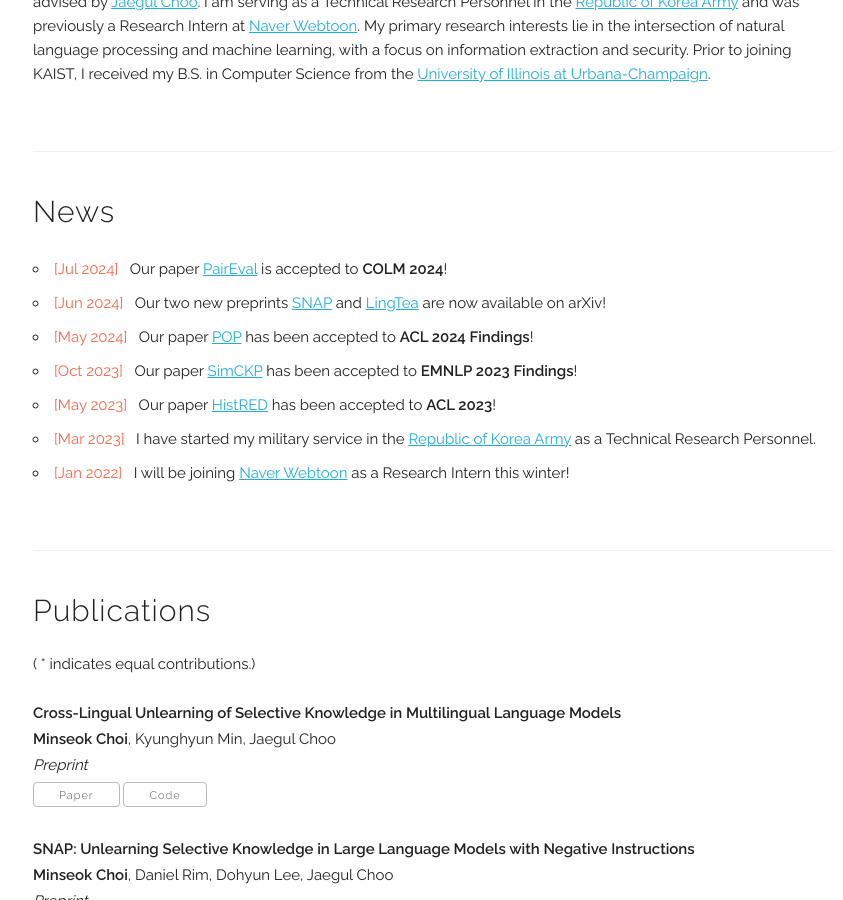
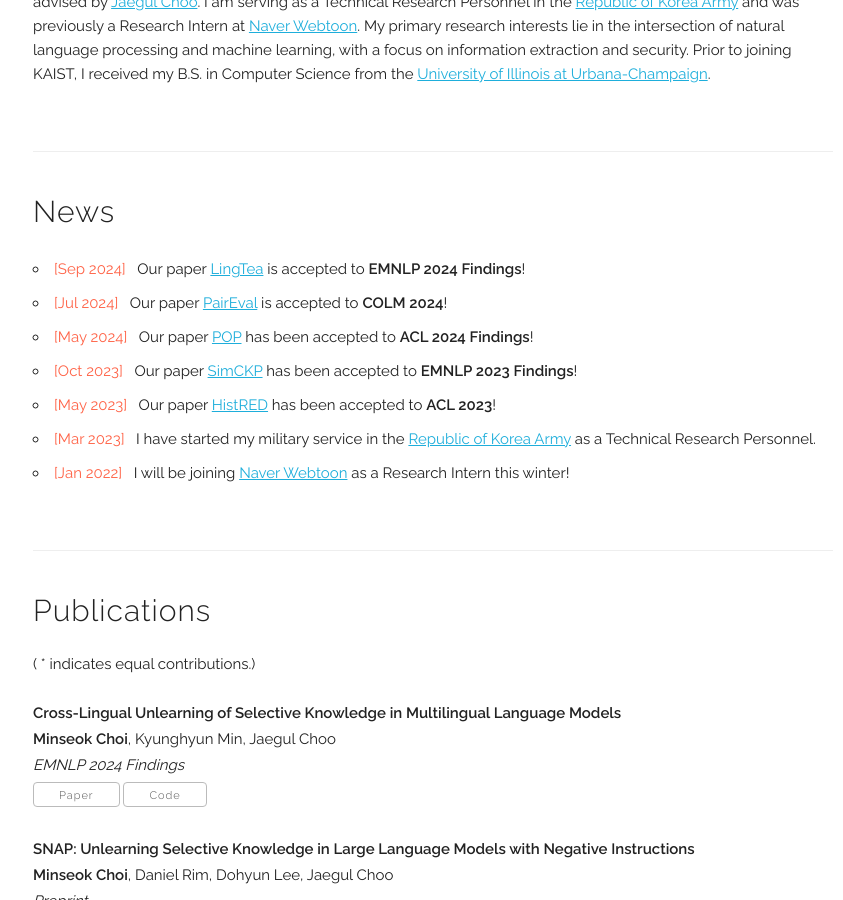
Before and after one commit to brightjade/brightjade.github.io, a Jekyll site: the page built from index.html, in a window 1280 px wide and 900 px high, scrolled down 429 px. Shown: the whole window, without its empty margins (207-1050 px from the left). Built offline with Jekyll 4.4.1, drawn with Linux system fonts in a browser that asks for light colours; nearby versions of some CDN libraries; some web fonts are replaced.

Commit message:
add emnlp 2024

```diff
--- a/_data/publications.yaml
+++ b/_data/publications.yaml
@@ -2,7 +2,7 @@ papers:
 
   - title: "Cross-Lingual Unlearning of Selective Knowledge in Multilingual Language Models"
     authors: "<b>Minseok Choi</b>, Kyunghyun Min, Jaegul Choo"
-    venue: "Preprint"
+    venue: "EMNLP 2024 Findings"
     paper_pdf: "https://arxiv.org/abs/2406.12354"
     code: "https://github.com/brightjade/multilingual-unlearning"
     selected: y
--- a/index.html
+++ b/index.html
@@ -20,12 +20,12 @@ title: Home
   <p>
     <ul>
       <li>
+        <b style="color: #FF6347; font-weight: normal;">[Sep 2024]</b>&nbsp&nbsp
+        Our paper <a href="https://arxiv.org/abs/2404.01015" target="_blank">LingTea</a> is accepted to <b>EMNLP 2024 Findings</b>!
+      </li>
+      <li>
         <b style="color: #FF6347; font-weight: normal;">[Jul 2024]</b>&nbsp&nbsp
         Our paper <a href="https://arxiv.org/abs/2404.01015" target="_blank">PairEval</a> is accepted to <b>COLM 2024</b>!
-      </li>
-      <li>
-        <b style="color: #FF6347; font-weight: normal;">[Jun 2024]</b>&nbsp&nbsp
-        Our two new preprints <a href="https://arxiv.org/abs/2406.12329" target="_blank">SNAP</a> and <a href="https://arxiv.org/abs/2406.12354" target="_blank">LingTea</a> are now available on arXiv!
       </li>
       <li>
         <b style="color: #FF6347; font-weight: normal;">[May 2024]</b>&nbsp&nbsp
```
